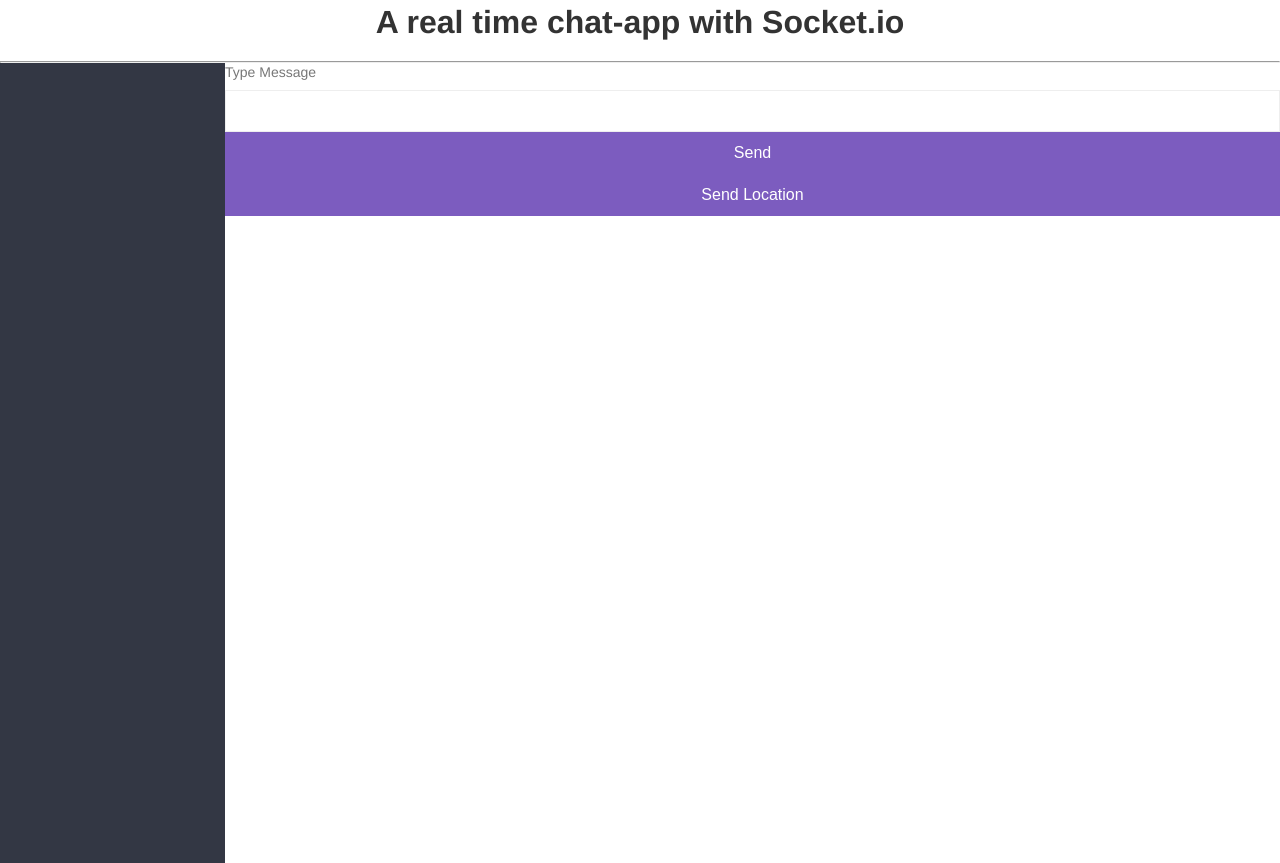
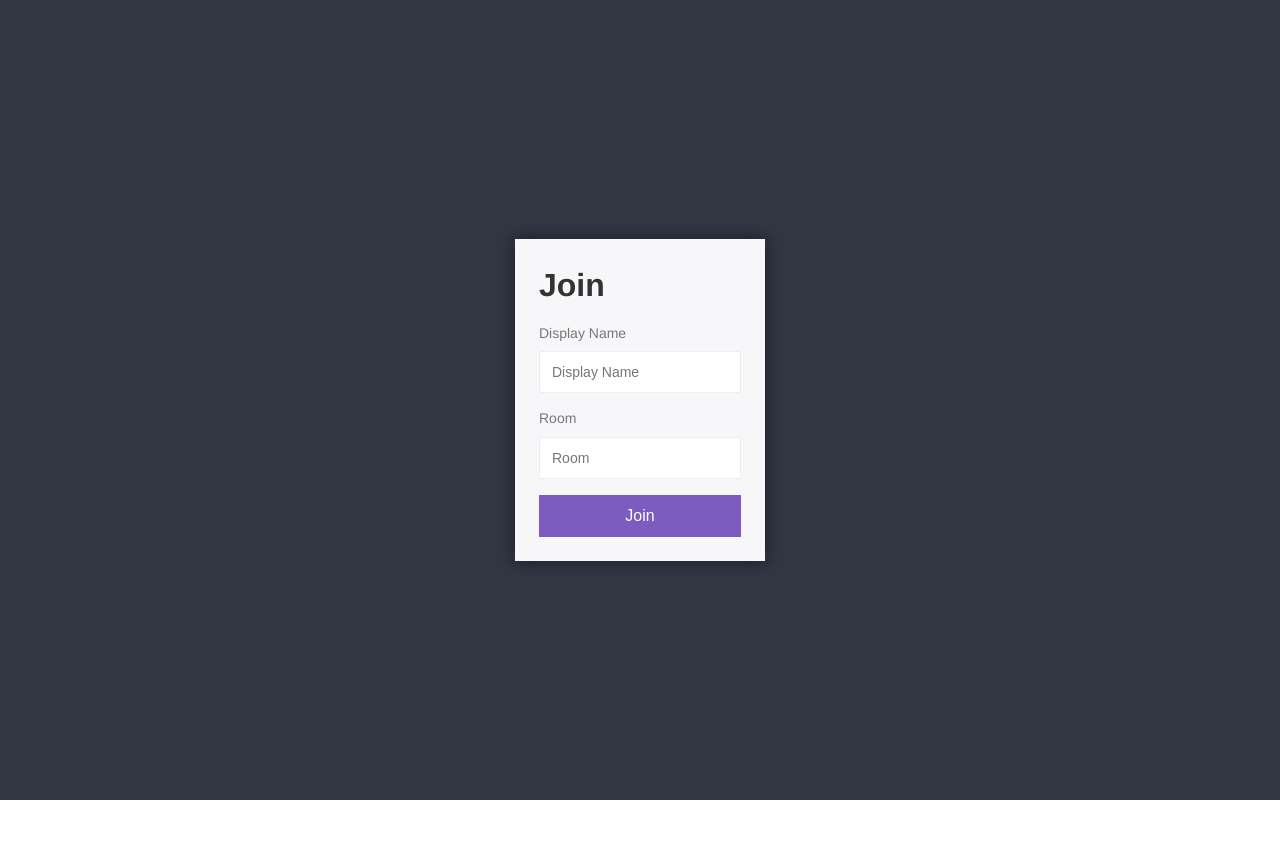
Before and after one commit to nurRiyad/chat-app, a website: page public/index.html in a window 1280 px wide. After the commit the page ends 800 px from the top, so only its background shows below. Drawn offline with nearby package versions, Linux system fonts and the light colour scheme; no server answers.

Commit message:
Add some style and home page to the app
Signed-off-by: Md. Al Asad Nur Riyad <asadnurriyad@gmail.com>

```diff
--- a/public/index.html
+++ b/public/index.html
@@ -9,37 +9,29 @@
     <link rel="stylesheet" href="./css/styles.css" />
   </head>
   <body>
-    <h1 style="text-align: center">A real time chat-app with Socket.io</h1>
-    <hr />
-    <div class="chat">
-      <div class="chat__sidebar"></div>
-      <div class="chat__main">
-        <div id="message"></div>
-        <label for="msg">Type Message</label>
-        <input type="text" name="msg" id="msg" />
-        <button id="send">Send</button>
-        <button id="location">Send Location</button>
+    <div class="centered-form">
+      <div class="centered-form__box">
+        <h1>Join</h1>
+        <form action="/chat.html">
+          <label for="dname">Display Name</label>
+          <input
+            type="text"
+            name="dname"
+            id="dname"
+            placeholder="Display Name"
+            required
+          />
+          <label for="room">Room</label>
+          <input
+            type="text"
+            name="room"
+            id="room"
+            placeholder="Room"
+            required
+          />
+          <button>Join</button>
+        </form>
       </div>
     </div>
-
-    <script id="message-templage" type="text/html">
-      <div>
-        <p>{{createdAt}} - {{msg}}</p>
-      </div>
-    </script>
-    <script id="link-template" type="text/html">
-      <div>
-        <p>
-          {{createdAt}} -
-          <a href="{{msg}}" target="_blank">My Current Location</a>
-        </p>
-      </div>
-    </script>
-
-    <script src="https://cdnjs.cloudflare.com/ajax/libs/mustache.js/3.0.1/mustache.min.js"></script>
-    <script src="https://cdnjs.cloudflare.com/ajax/libs/moment.js/2.22.2/moment.min.js"></script>
-    <script src="https://cdnjs.cloudflare.com/ajax/libs/qs/6.6.0/qs.min.js"></script>
-    <script src="/socket.io/socket.io.js"></script>
-    <script src="/src/script.js"></script>
   </body>
 </html>
```
Also changed, not shown: public/chat.html (added, +51 -0 lines).
